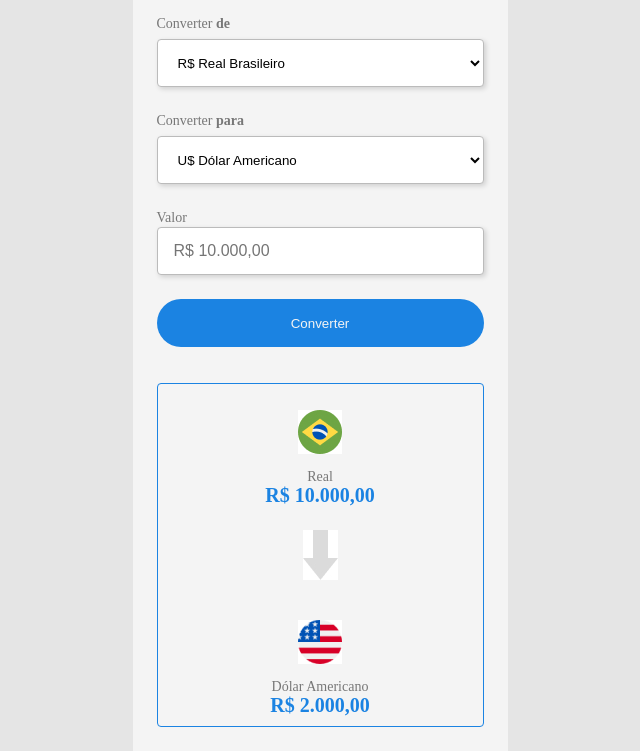
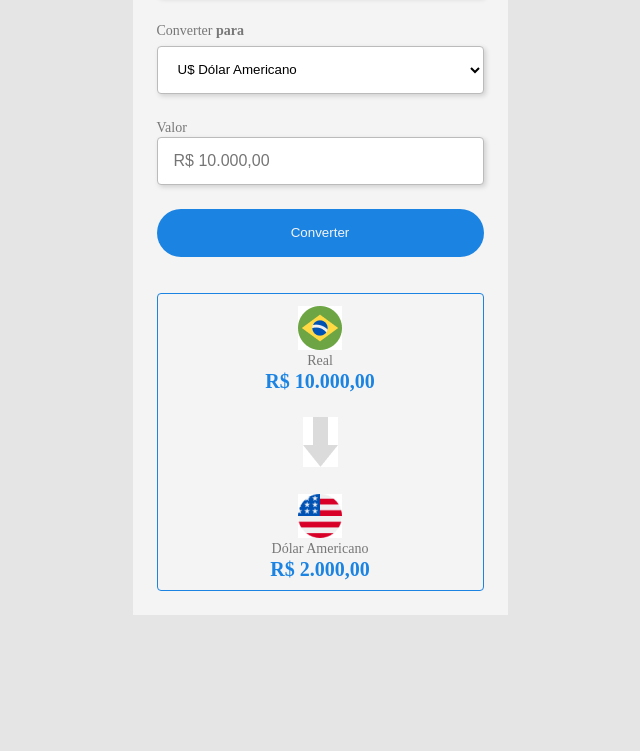
Before and after one commit to JaidenesBrito/Project-Convert-Currency, a plain HTML site: page index.html in a window 1280 px wide. Shown: the part 176-927 px from the top of the page, without its empty margins (320-960 px from the left). After the commit the page ends 800 px from the top, so only its background shows below. Drawn offline with Linux system fonts and the light colour scheme.

Commit message:
utilizaçao de display flex

```diff
--- a/styles.css
+++ b/styles.css
@@ -7,20 +7,28 @@
 
 body {
     background-color: #E5E5E5;
+    display: flex;
+    justify-content: center;
+    align-items: center;
+    height: 100vh;
 }
+
 
 .conteiner {
     width: 375px;
     background-color: #F4F4F4;
-    margin: 0 auto;
-    margin-top: 100px;
+
 }
 
 header {
     background-color: #1B83E2;
     height: 66px;
+    display: flex;
+    justify-content: center;
+    align-items: center;
+}
 
-}
+
 
 h1 {
     font-style: normal;
@@ -28,8 +36,7 @@ h1 {
     font-size: 24px;
     line-height: 18px;
     color: #F4F4F4;
-    text-align: center;
-    padding-top: 24px;
+
 
 }
 
@@ -99,11 +106,18 @@ section {
 
     border: 1px solid #1B83E2;
     border-radius: 4px;
+    display: flex;
+    flex-direction: column;
+    align-items: center;
+    gap: 15px;
 }
 
 .bloco-conteiner {
-    text-align: center;
     padding: 12px;
+     display: flex;
+    flex-direction: column;
+    align-items: center;
+    gap: 2px;
 }
 
 .nome-moeda {
@@ -116,13 +130,8 @@ section {
 
 .valor {
     font-style: normal;
-    font-weight:bold;
+    font-weight: bold;
     font-size: 20px;
     line-height: 18px;
     color: #1B83E2;
 }
-
-img {
-    display: block;
-    margin: 14px auto;
-}
```
